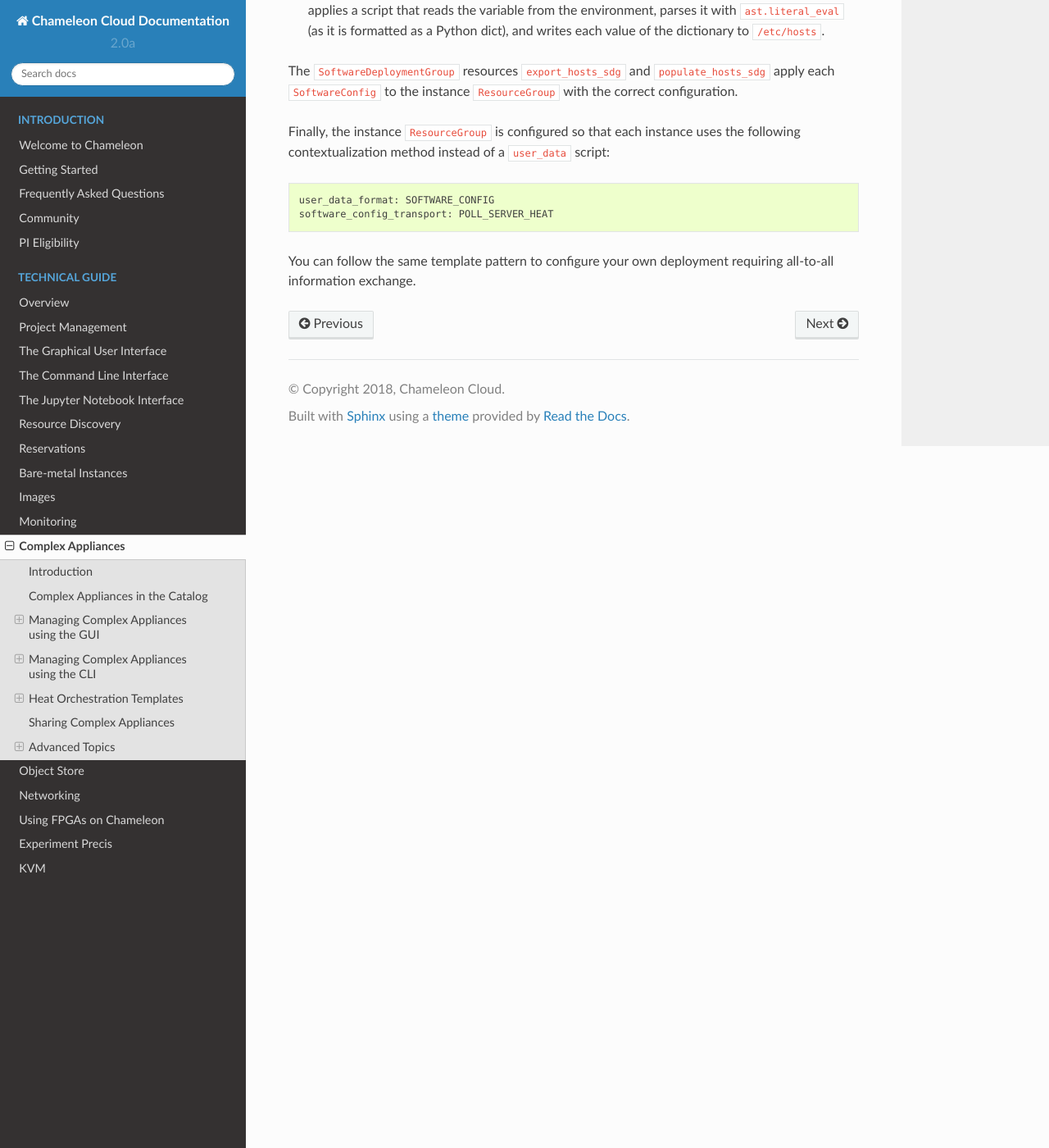
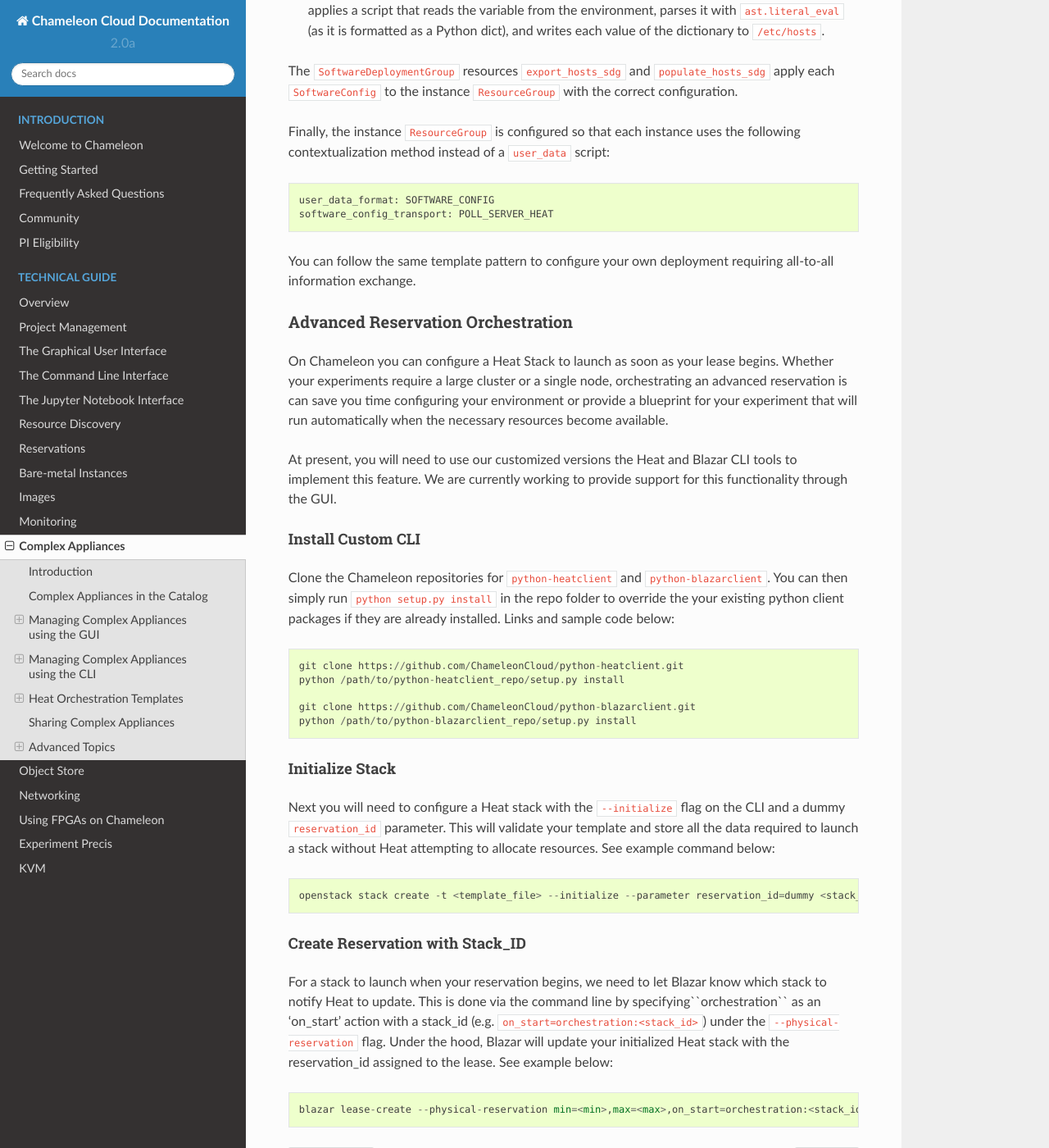
Before and after one commit to ChameleonCloud/docs, a Sphinx documentation site: the page built from source/technical/complex.rst, in a window 1280 px wide and 1400 px high, scrolled down 22616 px. Shown: the whole window at 82% size. Built offline with Sphinx 7.4.7 and the Read the Docs theme 2.0.0, drawn with Linux system fonts in a browser that asks for light colours.

Commit message:
Advanced Reservation Orchestration documentation.

```diff
--- a/source/technical/complex.rst
+++ b/source/technical/complex.rst
@@ -745,3 +745,46 @@ Finally, the instance ``ResourceGroup`` is configured so that each instance uses
    software_config_transport: POLL_SERVER_HEAT
 
 You can follow the same template pattern to configure your own deployment requiring all-to-all information exchange.
+
+.. _advanced-reservation-orchestration:
+
+Advanced Reservation Orchestration
+_______________________________
+
+On Chameleon you can configure a Heat Stack to launch as soon as your lease begins. Whether your experiments require a large cluster or a single node, orchestrating an advanced reservation is can save you time configuring your environment or provide a blueprint for your experiment that will run automatically
+when the necessary resources become available.
+
+At present, you will need to use our customized versions the Heat and Blazar CLI tools to implement this feature. We are currently working to provide support for this functionality through the GUI.
+
+Install Custom CLI
+~~~~~~~~~~~
+
+Clone the Chameleon repositories for ``python-heatclient`` and ``python-blazarclient``. You can then simply run ``python setup.py install`` in the repo folder to override the your existing python client packages if they are already installed. Links and sample code below:
+
+.. code::
+
+    git clone https://github.com/ChameleonCloud/python-heatclient.git
+    python /path/to/python-heatclient_repo/setup.py install
+
+    git clone https://github.com/ChameleonCloud/python-blazarclient.git
+    python /path/to/python-blazarclient_repo/setup.py install
+
+
+Initialize Stack
+~~~~~~~~~~~
+
+Next you will need to configure a Heat stack with the ``--initialize`` flag on the CLI and a dummy ``reservation_id`` parameter. This will validate your template and store all the data required to launch a stack without Heat attempting to allocate resources. See example command below:
+
+.. code::
+
+    openstack stack create -t <template_file> --initialize --parameter reservation_id=dummy <stack_name>
+
+
+Create Reservation with Stack_ID
+~~~~~~~~~~~
+
+For a stack to launch when your reservation begins, we need to let Blazar know which stack to notify Heat to update. This is done via the command line by specifying``orchestration`` as an 'on_start' action with a stack_id (e.g. ``on_start=orchestration:<stack_id>``) under the ``--physical-reservation`` flag. Under the hood, Blazar will update your initialized Heat stack with the reservation_id assigned to the lease. See example below:
+
+.. code::
+
+    blazar lease-create --physical-reservation min=<min>,max=<max>,on_start=orchestration:<stack_id> --start-date "<start_date>" --end-date "<end_date>" <lease_name>
--- a/source/technical/reservations.rst
+++ b/source/technical/reservations.rst
@@ -66,6 +66,8 @@ Once you have chosen a time period when you want to reserve resources, go back t
 #. Click on the *Create* button.
 
 Once created, the lease details will be displayed. At the bottom of the page are the details about the reservation. Initially the reservation is in the ``Pending`` status, and stays in this state until it reaches the start time.
+
+    .. tip:: If you want Blazar to launch an instances or complex appliance as soon as the lease starts, read the ``Advanced Reservation Orchestration`` section our :doc:`complex` documentation.
 
 .. figure:: reservations/leasedetails.png
    :alt: Lease details page
```
